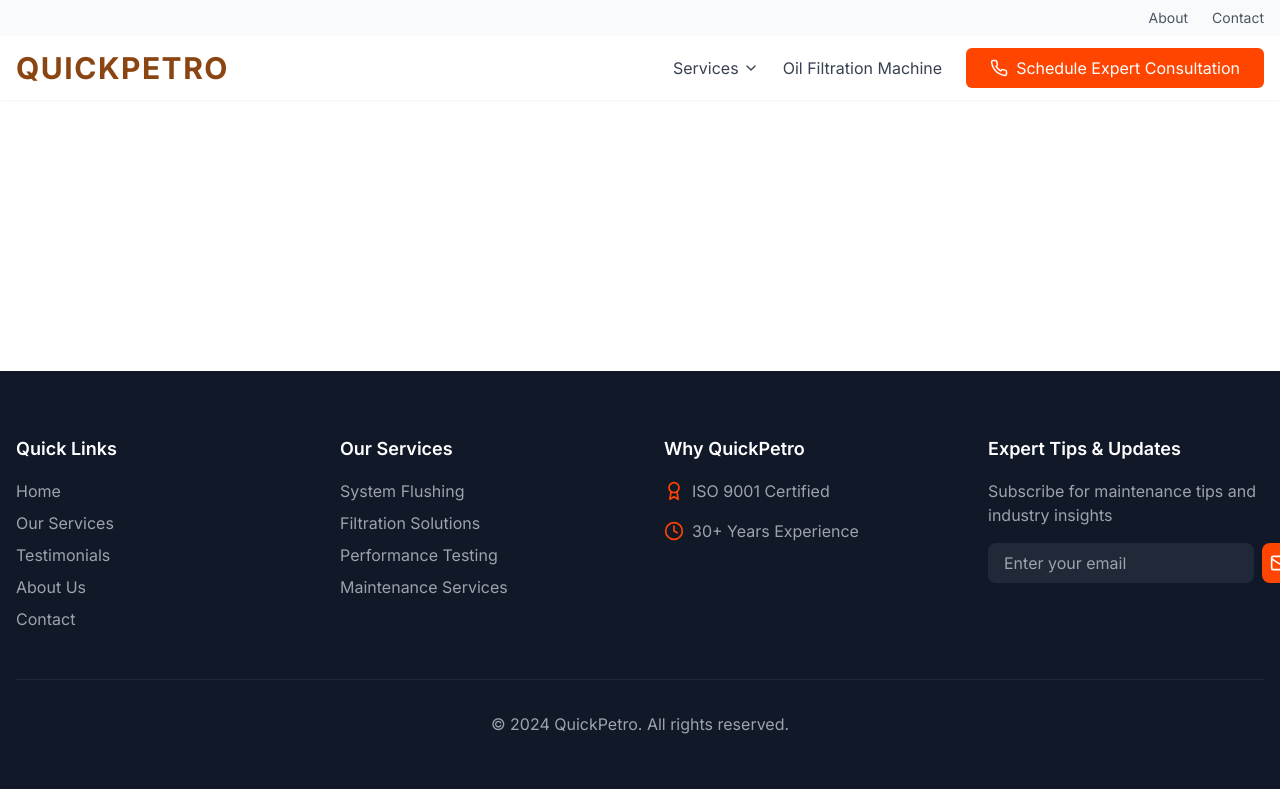
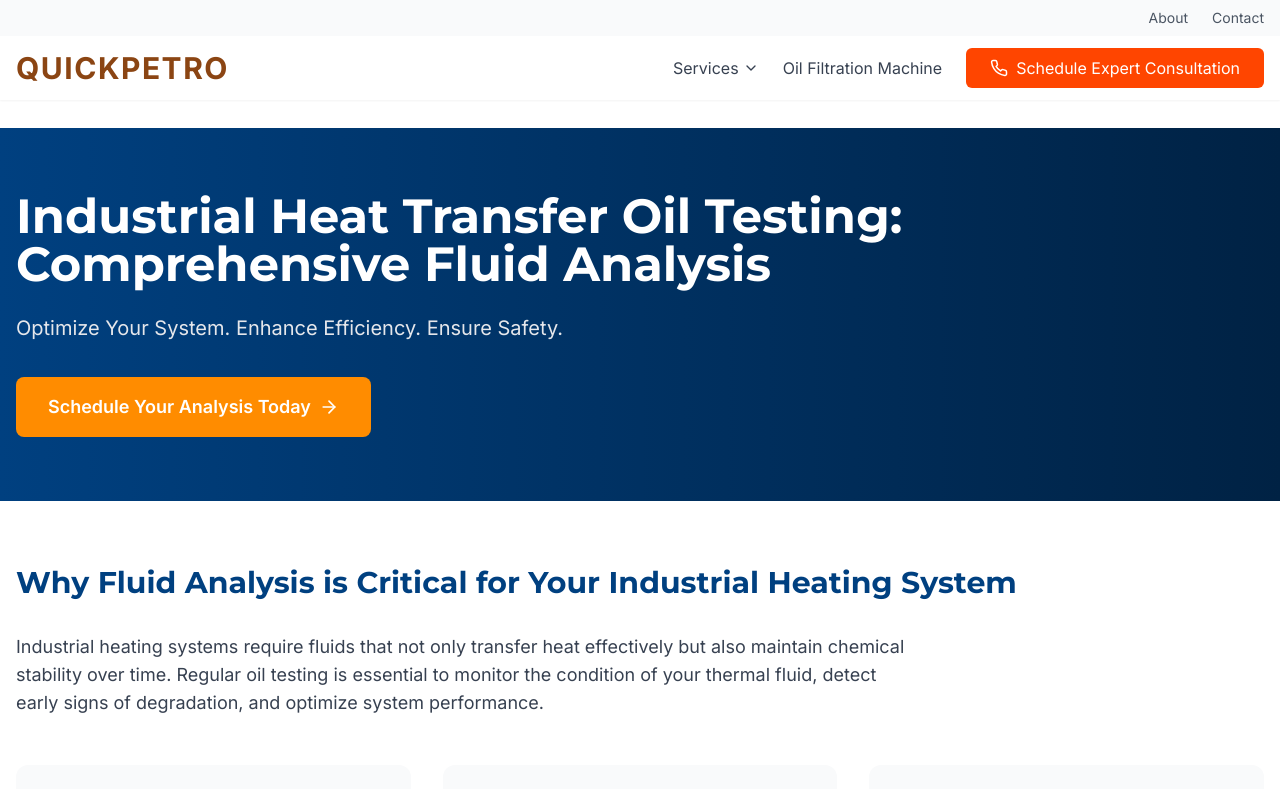
Before and after one commit to Appleknite/Updated_QuickPetro, a React (Vite) app: page /services/oil-testing in a window 1280 px wide. Shown: the top 789 px of the page. Built offline with nearby package versions, Linux system fonts and the light colour scheme.

Commit message:
Update index.tsx

```diff
--- a/src/routes/index.tsx
+++ b/src/routes/index.tsx
@@ -4,6 +4,7 @@ import AboutPage from '../components/pages/AboutPage';
 import ContactPage from '../components/pages/ContactPage';
 import HomePage from '../components/pages/HomePage';
 import ThermicFluidServicePage from '../components/pages/ThermicFluidServicePage';
+import IndustrialHeatTransferOilTestingPage from '../components/pages/IndustrialHeatTransferOilTestingPage';
 
 const AppRoutes = () => {
   return (
@@ -12,6 +13,7 @@ const AppRoutes = () => {
       <Route path="/about" element={<AboutPage />} />
       <Route path="/contact" element={<ContactPage />} />
       <Route path="/services/thermic-fluid-cleaning-flushing" element={<ThermicFluidServicePage />} />
+      <Route path="/services/oil-testing" element={<IndustrialHeatTransferOilTestingPage />} />
     </Routes>
   );
 };
```
